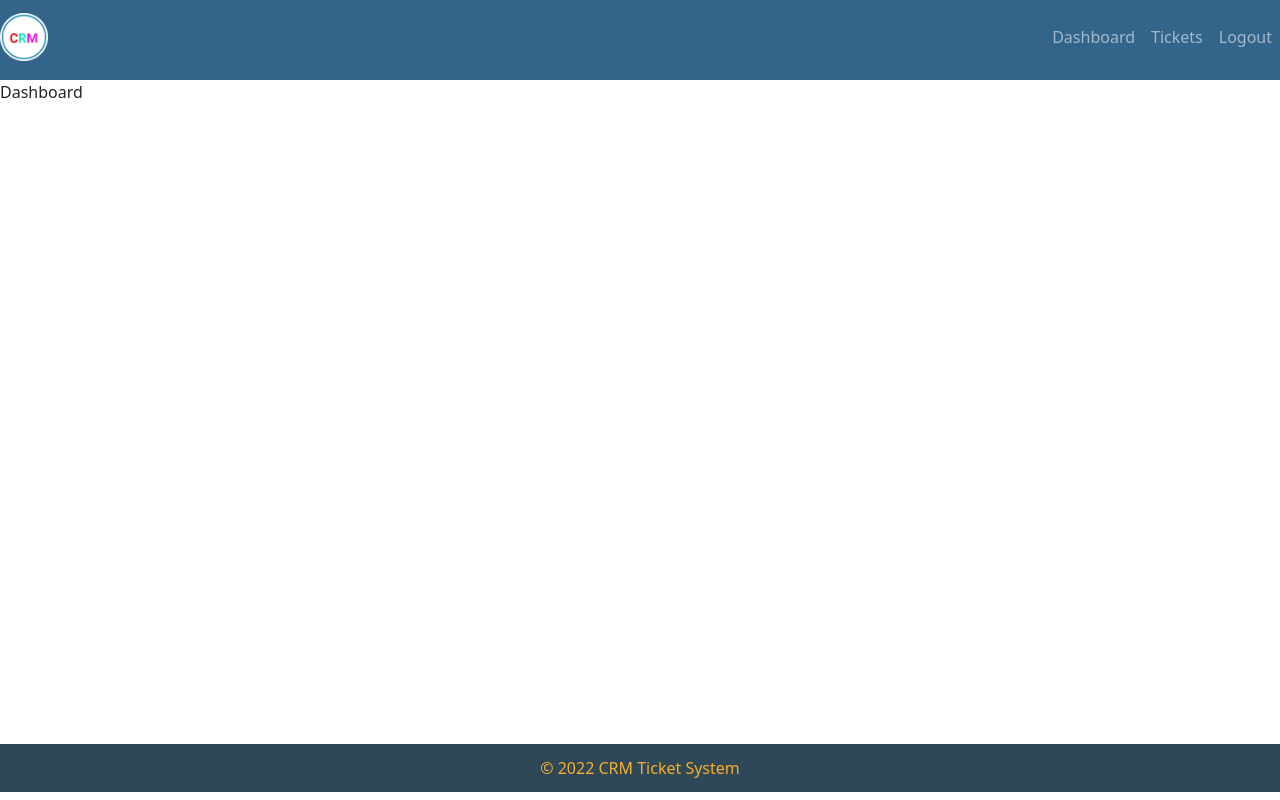
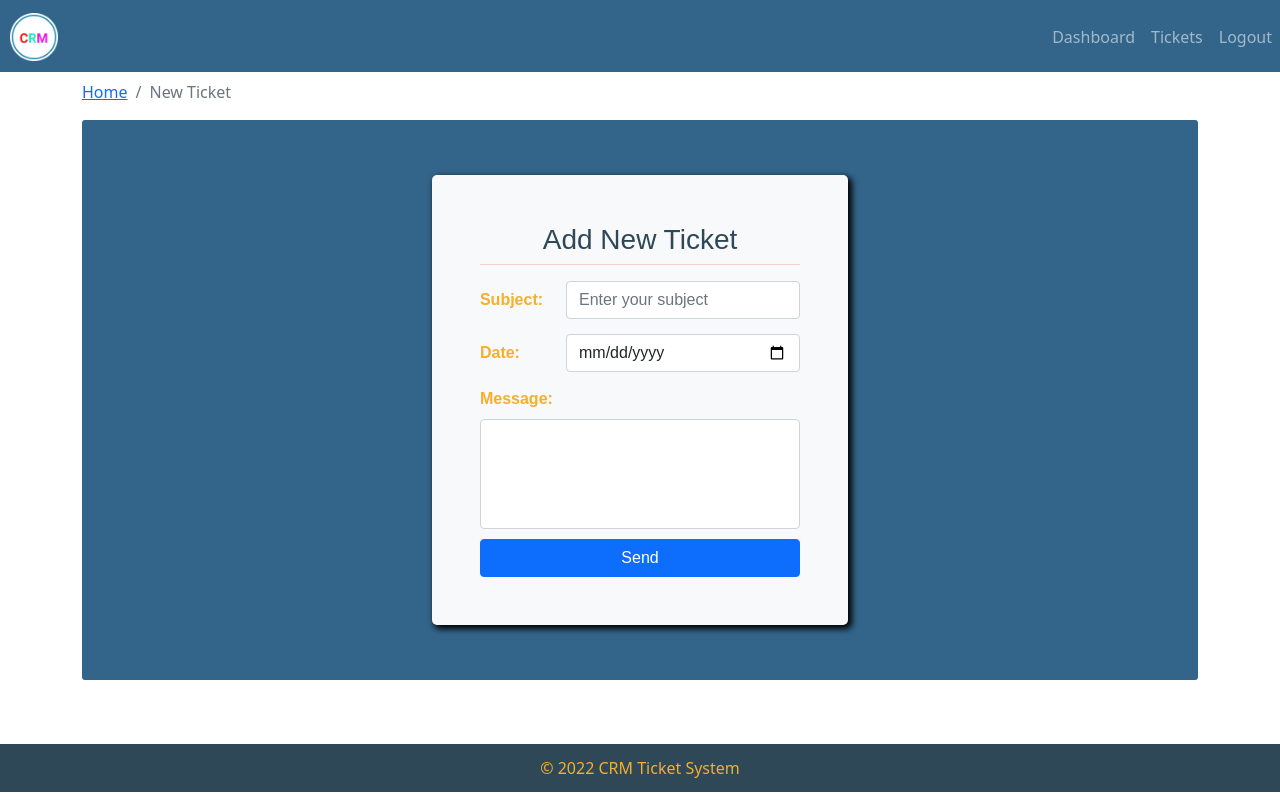
Before and after one commit to Maestro1982/crm-frontend, a React (Create React App) app: page / in a window 1280 px wide. Built offline with nearby package versions, Linux system fonts and the light colour scheme.

Commit message:
second commit

```diff
--- a/src/App.js
+++ b/src/App.js
@@ -1,12 +1,17 @@
 import './App.css';
 import DefaultLayout from './components/layout/DefaultLayout';
+import DashboardPage from './pages/dashboard/DashboardPage';
 import LoginPage from './pages/login/LoginPage';
+import AddTicketPage from './pages/new-ticket/AddTicketPage';
 
 function App() {
   return (
     <div className='App'>
       {/* <LoginPage /> */}
-      <DefaultLayout>Dashboard</DefaultLayout>
+      <DefaultLayout>
+        {/* <DashboardPage /> */}
+        <AddTicketPage />
+      </DefaultLayout>
     </div>
   );
 }
--- /dev/null
+++ b/src/assets/data/dummy-tickets.json
@@ -0,0 +1,79 @@
+[
+  {
+    "id": 1,
+    "subject": "Email   certificate expired",
+    "status": "Client response pending",
+    "addedAt": "2022-06-23",
+    "history": [
+      {
+        "date": "22-03-10",
+        "message": "sjflsjl",
+        "messageBy": "client"
+      },
+      {
+        "date": "22-03-10",
+        "message": "sjflsjl",
+        "messageBy": "operator"
+      },
+      {
+        "date": "22-03-10",
+        "message": "sjflsjl",
+        "messageBy": "client"
+      }
+    ]
+  },
+  {
+    "id": 2,
+    "subject": "Issue with Email certificate",
+    "status": "Client response pending",
+    "addedAt": "2022-06-22"
+  },
+  {
+    "id": 3,
+    "subject": "Issue app crashing",
+    "status": "Client response pending",
+    "addedAt": "2022-06-22"
+  },
+  {
+    "id": 4,
+    "subject": "Issue with ssl certificate",
+    "status": "Client response pending",
+    "addedAt": "2022-06-22"
+  },
+  {
+    "id": 5,
+    "subject": "Issue with ssl certificate",
+    "status": "Client response pending",
+    "addedAt": "2022-06-23"
+  },
+  {
+    "id": 6,
+    "subject": "Issue with ssl certificate",
+    "status": "Client response pending",
+    "addedAt": "2022-06-23"
+  },
+  {
+    "id": 7,
+    "subject": "Issue with ssl certificate",
+    "status": "Client response pending",
+    "addedAt": "2022-06-23"
+  },
+  {
+    "id": 8,
+    "subject": "Issue with ssl certificate",
+    "status": "Client response pending",
+    "addedAt": "2022-06-23"
+  },
+  {
+    "id": 9,
+    "subject": "Issue with ssl certificate",
+    "status": "Client response pending",
+    "addedAt": "2022-06-23"
+  },
+  {
+    "id": 10,
+    "subject": "Issue with ssl certificate",
+    "status": "Client response pending",
+    "addedAt": "2022-06-23"
+  }
+]
--- /dev/null
+++ b/src/components/add-ticket-form/AddTicketForm.js
@@ -0,0 +1,86 @@
+import React from 'react';
+import { Container, Form, Button, Col, Row } from 'react-bootstrap';
+import PropTypes from 'prop-types';
+import './addTicketForm.css';
+
+const AddTicketForm = ({
+  handleOnSubmit,
+  handleOnChange,
+  formData,
+  formDataError,
+}) => {
+  return (
+    <Container className='add-ticket-form-container'>
+      <div className='container-fluid bg-light p-5 w-auto'>
+        <h3 className='add-new-ticket-title'>Add New Ticket</h3>
+        <hr className='horizontal-line' />
+        <Form autoComplete='off' onSubmit={handleOnSubmit}>
+          <Form.Group as={Row}>
+            <Form.Label column sm={3} className='ticket-lbl-text'>
+              Subject:
+            </Form.Label>
+            <Col sm={9}>
+              <Form.Control
+                className='ticket-input'
+                type='text'
+                name='subject'
+                value={formData.subject}
+                placeholder='Enter your subject'
+                required
+                onChange={handleOnChange}
+              />
+              <Form.Text className='text-danger'>
+                {formDataError.subject &&
+                  'Subject: min. of 5 characters is required!'}
+              </Form.Text>
+            </Col>
+          </Form.Group>
+          <Form.Group as={Row}>
+            <Form.Label column sm={3} className='ticket-lbl-text'>
+              Date:
+            </Form.Label>
+            <Col sm={9}>
+              <Form.Control
+                className='ticket-input'
+                type='date'
+                name='date'
+                value={formData.date}
+                required
+                onChange={handleOnChange}
+              />
+            </Col>
+          </Form.Group>
+          <Form.Group>
+            <Form.Label className='ticket-lbl-text'>Message:</Form.Label>
+            <Form.Control
+              className='text-area'
+              as='textarea'
+              name='details'
+              rows={4}
+              value={formData.details}
+              required
+              onChange={handleOnChange}
+            />
+          </Form.Group>
+          <Button
+            type='submit'
+            style={{
+              width: '100%',
+              marginTop: '10px',
+            }}
+          >
+            Send
+          </Button>
+        </Form>
+      </div>
+    </Container>
+  );
+};
+
+AddTicketForm.propTypes = {
+  handleOnSubmit: PropTypes.func.isRequired,
+  handleOnChange: PropTypes.func.isRequired,
+  formData: PropTypes.object.isRequired,
+  formDataError: PropTypes.object.isRequired,
+};
+export default AddTicketForm;
--- /dev/null
+++ b/src/components/add-ticket-form/addTicketForm.css
@@ -0,0 +1,34 @@
+.add-ticket-form-container {
+  font-family: Arial, Helvetica, sans-serif;
+  height: 70vh;
+  display: flex;
+  justify-content: center;
+  align-items: center;
+  background-color: #33658a;
+  border-radius: 3px;
+}
+
+.add-new-ticket-title {
+  color: #2f4858;
+  display: flex;
+  justify-content: center;
+  align-items: center;
+}
+
+.horizontal-line {
+  color: #f26419;
+}
+
+.ticket-lbl-text {
+  color: #f6ae2d;
+  margin-bottom: 0;
+  font-weight: 700;
+}
+
+.ticket-input {
+  margin-bottom: 15px;
+}
+
+.text-area {
+  resize: none;
+}
--- /dev/null
+++ b/src/components/breadcrumb/BreadcrumbBootstrap.js
@@ -0,0 +1,13 @@
+import React from 'react';
+import Breadcrumb from 'react-bootstrap/Breadcrumb';
+
+const BreadcrumbBootstrap = ({ page }) => {
+  return (
+    <Breadcrumb>
+      <Breadcrumb.Item href='/'>Home</Breadcrumb.Item>
+      <Breadcrumb.Item active>{page}</Breadcrumb.Item>
+    </Breadcrumb>
+  );
+};
+
+export default BreadcrumbBootstrap;
--- a/src/components/layout/DefaultLayout.js
+++ b/src/components/layout/DefaultLayout.js
@@ -5,7 +5,7 @@ import Footer from '../layout/partials/Footer';
 const DefaultLayout = ({ children }) => {
   return (
     <div className='default-layout'>
-      <header className='header'>
+      <header className='header mb-2'>
         <Header />
       </header>
       <main className='main-content'>{children}</main>
--- a/src/components/layout/partials/Header.js
+++ b/src/components/layout/partials/Header.js
@@ -6,7 +6,13 @@ const Header = () => {
   return (
     <Navbar collapseOnSelect variant='dark' expand='md'>
       <Navbar.Brand>
-        <img src={Logo} alt='Logo' width='48px' height='48px' />
+        <img
+          src={Logo}
+          alt='Logo'
+          width='48px'
+          height='48px'
+          style={{ marginLeft: '10px' }}
+        />
       </Navbar.Brand>
       <Navbar.Toggle aria-controls='basic-navbar-nav' />
       <Navbar.Collapse id='basic-navbar-nav'>
--- a/src/components/login/Login.js
+++ b/src/components/login/Login.js
@@ -11,7 +11,6 @@ const Login = ({
   handleLoginFormSwitch,
 }) => {
   return (
-    <div>
     <Container className='login-container'>
       <Row>
         <Col>
@@ -19,9 +18,7 @@ const Login = ({
           <hr className='horizontal-line' />
           <Form autoComplete='off' onSubmit={handleOnSubmit}>
             <Form.Group>
-                <Form.Label className='login-lbl-text'>
-                  Email Address
-                </Form.Label>
+              <Form.Label className='login-lbl-text'>Email Address</Form.Label>
               <Form.Control
                 className='login-input'
                 type='email'
@@ -61,7 +58,6 @@ const Login = ({
         </Col>
       </Row>
     </Container>
-    </div>
   );
 };
 
--- /dev/null
+++ b/src/components/ticket-table/TicketTable.js
@@ -0,0 +1,37 @@
+import React from 'react';
+import { Table } from 'react-bootstrap';
+
+const TicketTable = ({ tickets }) => {
+  return (
+    <Table striped bordered hover>
+      <thead>
+        <tr>
+          <th>#</th>
+          <th>Subjects</th>
+          <th>Status</th>
+          <th>Opening Date</th>
+        </tr>
+      </thead>
+      <tbody>
+        {tickets.length ? (
+          tickets.map((row) => (
+            <tr key={row.id}>
+              <td>{row.id}</td>
+              <td>{row.subject}</td>
+              <td>{row.status}</td>
+              <td>{row.addedAt}</td>
+            </tr>
+          ))
+        ) : (
+          <tr>
+            <td colSpan={4} className='text-center'>
+              There are no tickets
+            </td>
+          </tr>
+        )}
+      </tbody>
+    </Table>
+  );
+};
+
+export default TicketTable;
--- /dev/null
+++ b/src/pages/dashboard/DashboardPage.js
@@ -0,0 +1,51 @@
+import React from 'react';
+import { Container, Col, Row, Button } from 'react-bootstrap';
+import TicketTable from '../../components/ticket-table/TicketTable';
+import tickets from '../../assets/data/dummy-tickets.json';
+import BreadcrumbBootstrap from '../../components/breadcrumb/BreadcrumbBootstrap';
+
+const DashboardPage = () => {
+  return (
+    <Container>
+      <Row>
+        <Col>
+          <BreadcrumbBootstrap page='dashboard' />
+        </Col>
+      </Row>
+      <Row>
+        <Col className='text-center mt-3 mb-2'>
+          <Button
+            style={{
+              fontSize: '1rem',
+              padding: '10px',
+            }}
+          >
+            Add New Ticket
+          </Button>
+        </Col>
+      </Row>
+      <Row>
+        <Col className='text-center mb-2'>
+          <div>Total tickets: 30</div>
+          <div>Pending tickets: 3</div>
+        </Col>
+      </Row>
+      <Row>
+        <Col
+          className='mt-2'
+          style={{ fontWeight: 'bold', fontSize: '20px', color: '#F6AE2D' }}
+        >
+          Recently added tickets
+        </Col>
+      </Row>
+      <hr />
+      <Row>
+        <Col className='recent-ticket'>
+          <TicketTable tickets={tickets} />
+        </Col>
+      </Row>
+    </Container>
+  );
+};
+
+export default DashboardPage;
--- /dev/null
+++ b/src/pages/new-ticket/AddTicketPage.js
@@ -0,0 +1,68 @@
+import React, { useState, useEffect } from 'react';
+import { Container, Col, Row } from 'react-bootstrap';
+import AddTicketForm from '../../components/add-ticket-form/AddTicketForm';
+import BreadcrumbBootstrap from '../../components/breadcrumb/BreadcrumbBootstrap';
+import { shortText } from '../../utils/validation';
+
+const initialFormData = {
+  subject: '',
+  date: '',
+  details: '',
+};
+
+const initialFormDataError = {
+  subject: false,
+  date: false,
+  details: false,
+};
+
+const AddTicketPage = () => {
+  const [formData, setFormData] = useState(initialFormData);
+  const [formDataError, setFormDataError] = useState(initialFormDataError);
+
+  /* This useEffect will run everytime there is a change in the formData */
+  useEffect(() => {}, [formData, formDataError]);
+
+  const handleOnChange = (e) => {
+    const { name, value } = e.target;
+
+    setFormData({
+      ...formData,
+      [name]: value,
+    });
+  };
+
+  const handleOnSubmit = async (e) => {
+    e.preventDefault();
+
+    setFormDataError(initialFormDataError);
+    const isSubjectValid = await shortText(formData.subject);
+
+    setFormDataError({
+      ...initialFormDataError,
+      subject: !isSubjectValid,
+    });
+  };
+
+  return (
+    <Container>
+      <Row>
+        <Col>
+          <BreadcrumbBootstrap page='New Ticket' />
+        </Col>
+      </Row>
+      <Row>
+        <Col>
+          <AddTicketForm
+            handleOnChange={handleOnChange}
+            handleOnSubmit={handleOnSubmit}
+            formData={formData}
+            formDataError={formDataError}
+          />
+        </Col>
+      </Row>
+    </Container>
+  );
+};
+
+export default AddTicketPage;
--- /dev/null
+++ b/src/utils/validation.js
@@ -0,0 +1,3 @@
+export const shortText = (str) => {
+  return str.length >= 5 && str.length <= 100;
+};
```
Lines whose indentation alone changed are shown as unchanged.
